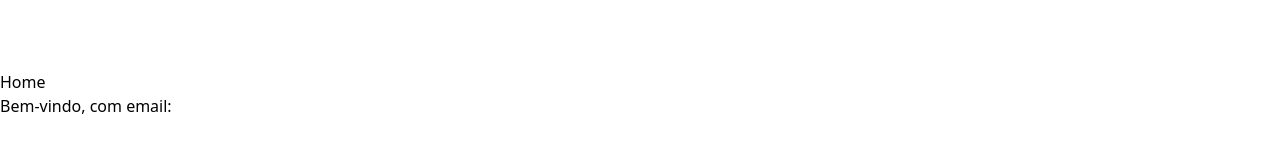
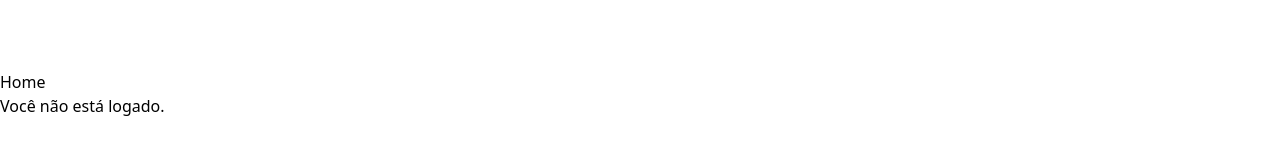
Before and after one commit to EnzoOkuizumiFiap/Login-Cadastro-Checkpoint-5, a React (Vite) app in the folder access-control-cp/: page / in a window 1280 px wide. Shown: the part 314-482 px from the top of the page. Built offline with nearby package versions, Linux system fonts and the light colour scheme.

Commit message:
feat: Adicionando lógica na página Home para exibir nomeUsuario e email só quando estiver logado

```diff
--- a/access-control-cp/src/routes/Home/index.tsx
+++ b/access-control-cp/src/routes/Home/index.tsx
@@ -1,13 +1,15 @@
-export default function Home(){
+export default function Home() {
+    const usuarioLogado = JSON.parse(localStorage.getItem("usuarioLogado") || "null");
 
-    const usuarioLogado = JSON.parse(localStorage.getItem("usuarioLogado") || "{}");
-
-    return(
+    return (
         <main>
             <h1>Home</h1>
-            {/* Aqui vamos exibir o nome do Usuário e email */}
 
-            <p>Bem-vindo, {usuarioLogado.nomeUsuario} com email: {usuarioLogado.email}</p>
+            {usuarioLogado ? (
+                <p>Bem-vindo, {usuarioLogado.nomeUsuario} com email: {usuarioLogado.email}</p>
+            ) : (
+                <p>Você não está logado.</p>
+            )}
         </main>
     );
 }
```
